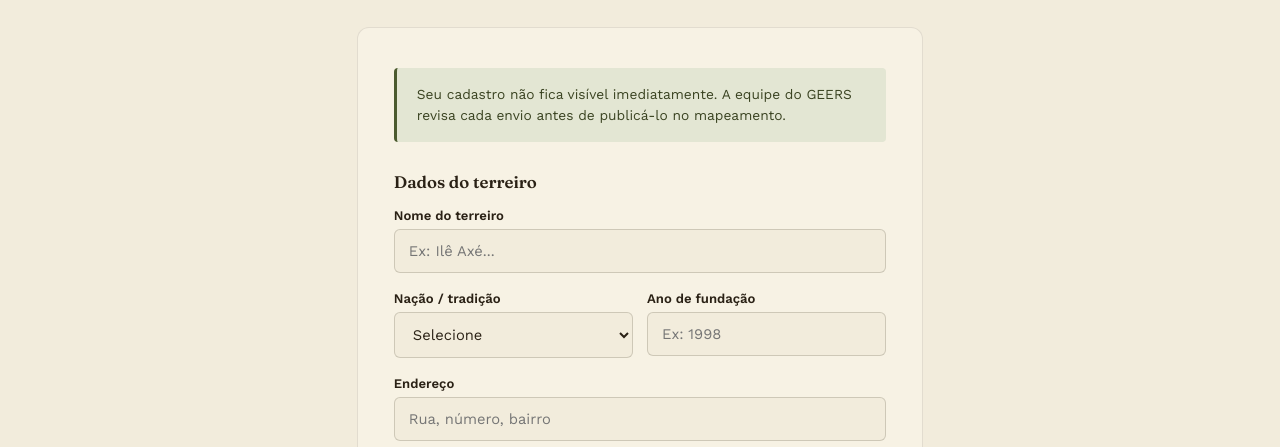
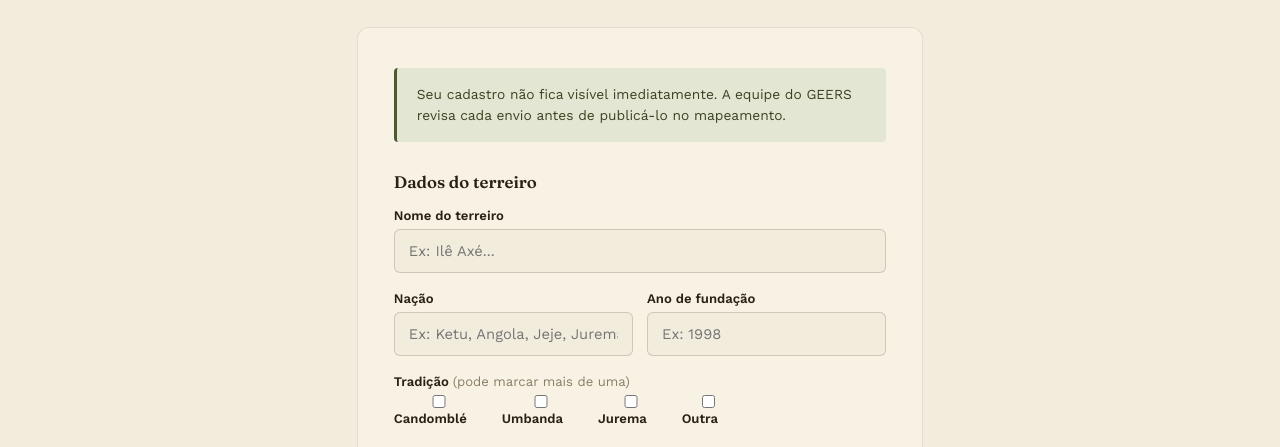
Before and after one commit to AdriARE/mapeamento-praticas-ancestrais-web, a plain HTML site: page cadastrar.html in a window 1280 px wide. Shown: the part 301-748 px from the top of the page. Drawn offline with nearby package versions, Linux system fonts and the light colour scheme.

Commit message:
Separar nação de tradição, permitir varias tradições

```diff
--- a/cadastrar.html
+++ b/cadastrar.html
@@ -69,10 +69,19 @@
       <div class="form-section-title">Dados do terreiro</div>
       <div class="form-field"><label for="nome-terreiro">Nome do terreiro</label><input type="text" id="nome-terreiro" placeholder="Ex: Ilê Axé..."></div>
       <div class="form-row">
-        <div class="form-field"><label for="nacao">Nação / tradição</label>
-          <select id="nacao"><option value="">Selecione</option><option>Candomblé</option><option>Umbanda</option><option>Jurema</option><option>Outra</option></select>
+        <div class="form-field"><label for="nacao">Nação</label>
+          <input type="text" id="nacao" placeholder="Ex: Ketu, Angola, Jeje, Jurema Sagrada...">
         </div>
         <div class="form-field"><label for="ano-fundacao">Ano de fundação</label><input type="text" id="ano-fundacao" placeholder="Ex: 1998"></div>
+      </div>
+      <div class="form-field">
+        <label>Tradição <span style="font-weight:400; color:#8a7d64;">(pode marcar mais de uma)</span></label>
+        <div class="tradicao-checks">
+          <label class="tradicao-check"><input type="checkbox" name="tradicao" value="Candomblé"> Candomblé</label>
+          <label class="tradicao-check"><input type="checkbox" name="tradicao" value="Umbanda"> Umbanda</label>
+          <label class="tradicao-check"><input type="checkbox" name="tradicao" value="Jurema"> Jurema</label>
+          <label class="tradicao-check"><input type="checkbox" name="tradicao" value="Outra"> Outra</label>
+        </div>
       </div>
       <div class="form-field"><label for="endereco">Endereço</label><input type="text" id="endereco" placeholder="Rua, número, bairro"></div>
       <div class="form-field"><label>Localização no mapa</label>
--- a/css/styles.css
+++ b/css/styles.css
@@ -264,6 +264,10 @@ select.filter-select { font-family: 'Work Sans', sans-serif; font-size: .9rem; c
 .checkbox-row input { margin-top: 3px; }
 .checkbox-row label { font-size: .85rem; color: #4a3f2c; line-height: 1.5; }
 
+.tradicao-checks { display: flex; flex-wrap: wrap; gap: 10px 18px; margin-top: 4px; }
+.tradicao-check { display: flex; align-items: center; gap: 7px; font-size: .88rem; font-weight: 500; color: var(--tinta); cursor: pointer; }
+.tradicao-check input { margin: 0; }
+
 @media (max-width: 600px) { .form-row { grid-template-columns: 1fr; } .form-card { padding: 28px 22px; } }
 
 /* ---------------- GROUPS AFINS / GENERIC PLACEHOLDER ---------------- */
--- a/js/cadastro.js
+++ b/js/cadastro.js
@@ -47,9 +47,14 @@ document.addEventListener('DOMContentLoaded', () => {
         uploadFoto(fotoResponsavelFile, 'responsavel'),
       ]);
 
+      const tradicoes = Array.from(
+        document.querySelectorAll('input[name="tradicao"]:checked')
+      ).map(el => el.value);
+
       const { error } = await supabaseClient.from('terreiros').insert({
         nome: document.getElementById('nome-terreiro').value || null,
         nacao: document.getElementById('nacao').value || null,
+        tradicoes: tradicoes,
         ano_fundacao: document.getElementById('ano-fundacao').value || null,
         endereco: document.getElementById('endereco').value || null,
         responsavel: document.getElementById('nome-responsavel').value || null,
```
